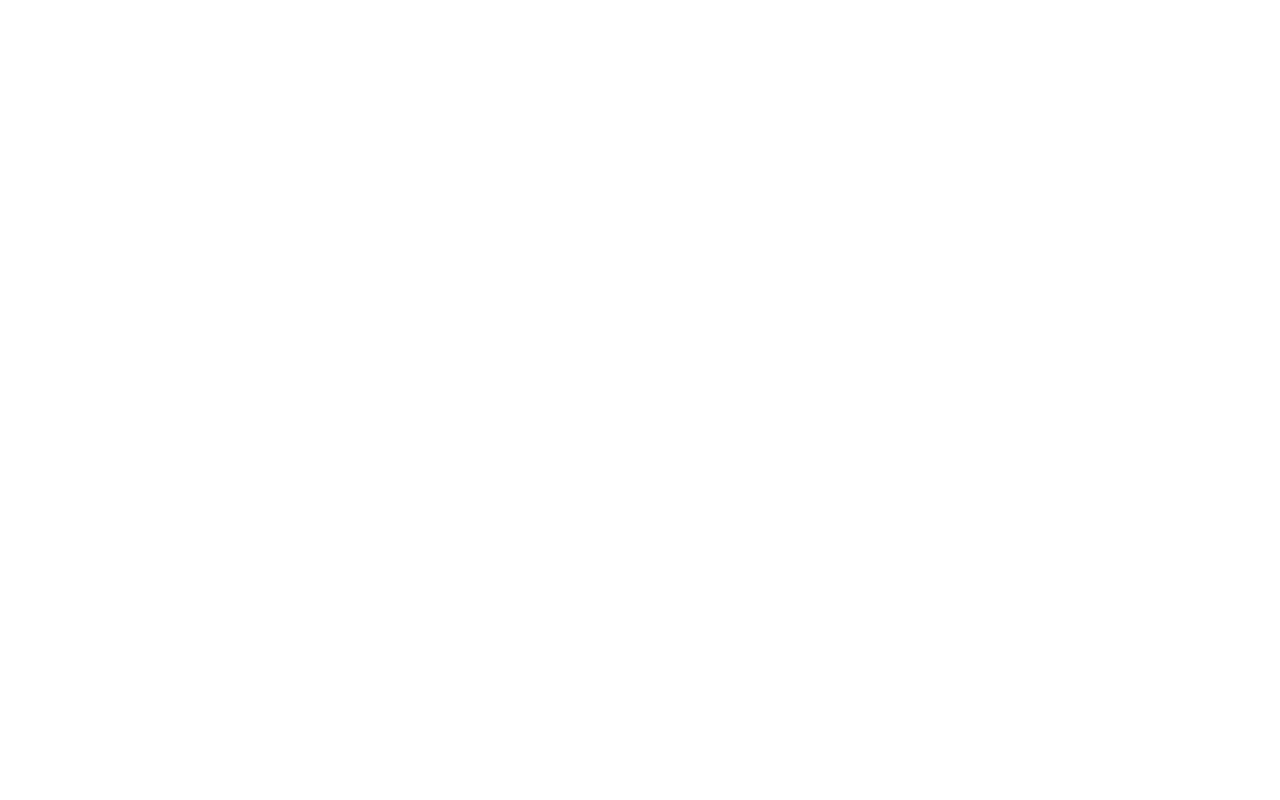
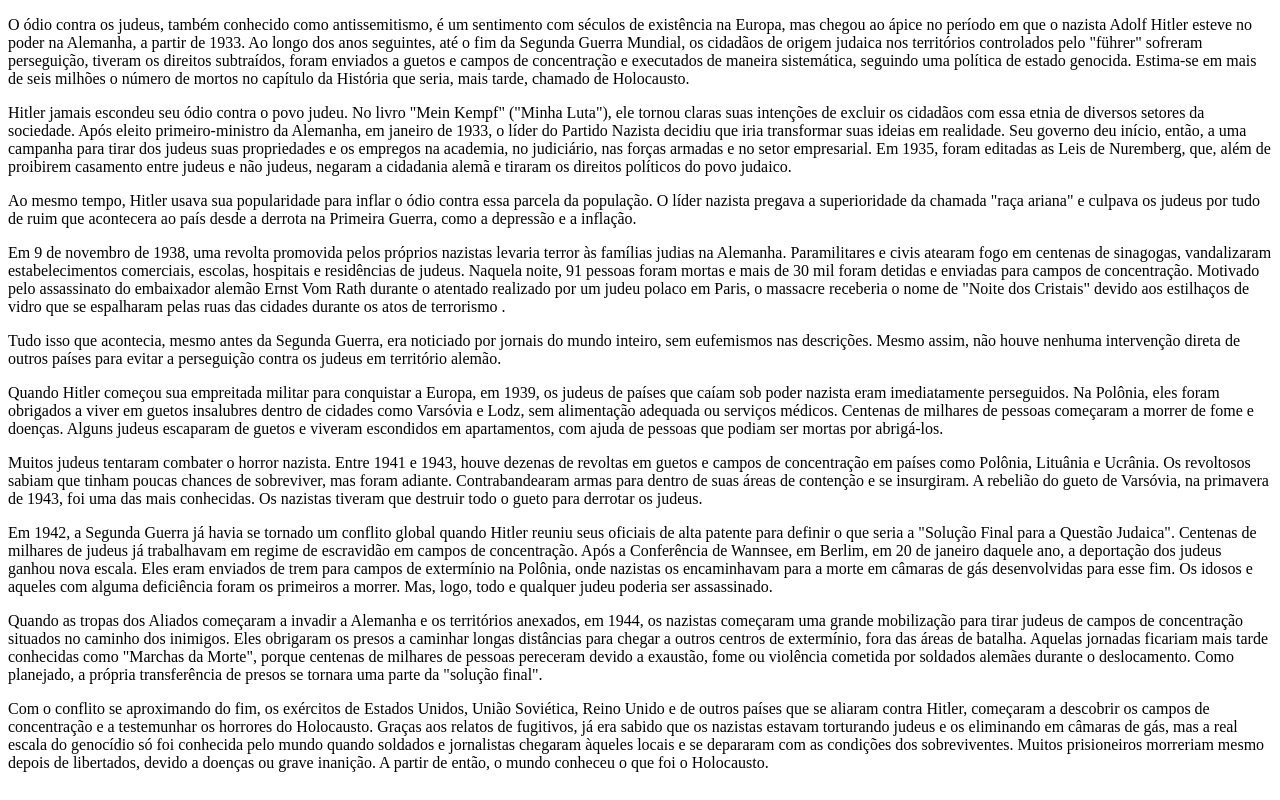
Before and after one commit to Malu-git-11/SegundaGuerra, a plain HTML site: page Holocausto.html in a window 1280 px wide. Drawn offline with Linux system fonts and the light colour scheme.

Commit message:
Arquivo da página Holocausto

```diff
--- a/Holocausto.html
+++ b/Holocausto.html
@@ -1,11 +1,29 @@
 <!DOCTYPE html>
-<html lang="en">
+<html lang="pt-br">
 <head>
-    <meta charset="UTF-8">
-    <meta name="viewport" content="width=device-width, initial-scale=1.0">
-    <title>Document</title>
+    <meta charset="UTF-8" />
+    <meta name="viewport" content="width=device-width, initial-scale=1" />
+    <title>Antissemitismo e Holocausto</title>
 </head>
 <body>
+    <p>O ódio contra os judeus, também conhecido como antissemitismo, é um sentimento com séculos de existência na Europa, mas chegou ao ápice no período em que o nazista Adolf Hitler esteve no poder na Alemanha, a partir de 1933. Ao longo dos anos seguintes, até o fim da Segunda Guerra Mundial, os cidadãos de origem judaica nos territórios controlados pelo "führer" sofreram perseguição, tiveram os direitos subtraídos, foram enviados a guetos e campos de concentração e executados de maneira sistemática, seguindo uma política de estado genocida. Estima-se em mais de seis milhões o número de mortos no capítulo da História que seria, mais tarde, chamado de Holocausto.</p>
 
+    <p>Hitler jamais escondeu seu ódio contra o povo judeu. No livro "Mein Kempf" ("Minha Luta"), ele tornou claras suas intenções de excluir os cidadãos com essa etnia de diversos setores da sociedade. Após eleito primeiro-ministro da Alemanha, em janeiro de 1933, o líder do Partido Nazista decidiu que iria transformar suas ideias em realidade. Seu governo deu início, então, a uma campanha para tirar dos judeus suas propriedades e os empregos na academia, no judiciário, nas forças armadas e no setor empresarial. Em 1935, foram editadas as Leis de Nuremberg, que, além de proibirem casamento entre judeus e não judeus, negaram a cidadania alemã e tiraram os direitos políticos do povo judaico.</p>
+
+    <p>Ao mesmo tempo, Hitler usava sua popularidade para inflar o ódio contra essa parcela da população. O líder nazista pregava a superioridade da chamada "raça ariana" e culpava os judeus por tudo de ruim que acontecera ao país desde a derrota na Primeira Guerra, como a depressão e a inflação.</p>
+
+    <p>Em 9 de novembro de 1938, uma revolta promovida pelos próprios nazistas levaria terror às famílias judias na Alemanha. Paramilitares e civis atearam fogo em centenas de sinagogas, vandalizaram estabelecimentos comerciais, escolas, hospitais e residências de judeus. Naquela noite, 91 pessoas foram mortas e mais de 30 mil foram detidas e enviadas para campos de concentração. Motivado pelo assassinato do embaixador alemão Ernst Vom Rath durante o atentado realizado por um judeu polaco em Paris, o massacre receberia o nome de "Noite dos Cristais" devido aos estilhaços de vidro que se espalharam pelas ruas das cidades durante os atos de terrorismo .</p>
+
+    <p>Tudo isso que acontecia, mesmo antes da Segunda Guerra, era noticiado por jornais do mundo inteiro, sem eufemismos nas descrições. Mesmo assim, não houve nenhuma intervenção direta de outros países para evitar a perseguição contra os judeus em território alemão.</p>
+
+    <p>Quando Hitler começou sua empreitada militar para conquistar a Europa, em 1939, os judeus de países que caíam sob poder nazista eram imediatamente perseguidos. Na Polônia, eles foram obrigados a viver em guetos insalubres dentro de cidades como Varsóvia e Lodz, sem alimentação adequada ou serviços médicos. Centenas de milhares de pessoas começaram a morrer de fome e doenças. Alguns judeus escaparam de guetos e viveram escondidos em apartamentos, com ajuda de pessoas que podiam ser mortas por abrigá-los.</p>
+
+    <p>Muitos judeus tentaram combater o horror nazista. Entre 1941 e 1943, houve dezenas de revoltas em guetos e campos de concentração em países como Polônia, Lituânia e Ucrânia. Os revoltosos sabiam que tinham poucas chances de sobreviver, mas foram adiante. Contrabandearam armas para dentro de suas áreas de contenção e se insurgiram. A rebelião do gueto de Varsóvia, na primavera de 1943, foi uma das mais conhecidas. Os nazistas tiveram que destruir todo o gueto para derrotar os judeus.</p>
+
+    <p>Em 1942, a Segunda Guerra já havia se tornado um conflito global quando Hitler reuniu seus oficiais de alta patente para definir o que seria a "Solução Final para a Questão Judaica". Centenas de milhares de judeus já trabalhavam em regime de escravidão em campos de concentração. Após a Conferência de Wannsee, em Berlim, em 20 de janeiro daquele ano, a deportação dos judeus ganhou nova escala. Eles eram enviados de trem para campos de extermínio na Polônia, onde nazistas os encaminhavam para a morte em câmaras de gás desenvolvidas para esse fim. Os idosos e aqueles com alguma deficiência foram os primeiros a morrer. Mas, logo, todo e qualquer judeu poderia ser assassinado.</p>
+
+    <p>Quando as tropas dos Aliados começaram a invadir a Alemanha e os territórios anexados, em 1944, os nazistas começaram uma grande mobilização para tirar judeus de campos de concentração situados no caminho dos inimigos. Eles obrigaram os presos a caminhar longas distâncias para chegar a outros centros de extermínio, fora das áreas de batalha. Aquelas jornadas ficariam mais tarde conhecidas como "Marchas da Morte", porque centenas de milhares de pessoas pereceram devido a exaustão, fome ou violência cometida por soldados alemães durante o deslocamento. Como planejado, a própria transferência de presos se tornara uma parte da "solução final".</p>
+
+    <p>Com o conflito se aproximando do fim, os exércitos de Estados Unidos, União Soviética, Reino Unido e de outros países que se aliaram contra Hitler, começaram a descobrir os campos de concentração e a testemunhar os horrores do Holocausto. Graças aos relatos de fugitivos, já era sabido que os nazistas estavam torturando judeus e os eliminando em câmaras de gás, mas a real escala do genocídio só foi conhecida pelo mundo quando soldados e jornalistas chegaram àqueles locais e se depararam com as condições dos sobreviventes. Muitos prisioneiros morreriam mesmo depois de libertados, devido a doenças ou grave inanição. A partir de então, o mundo conheceu o que foi o Holocausto.</p>
 </body>
 </html>
```
